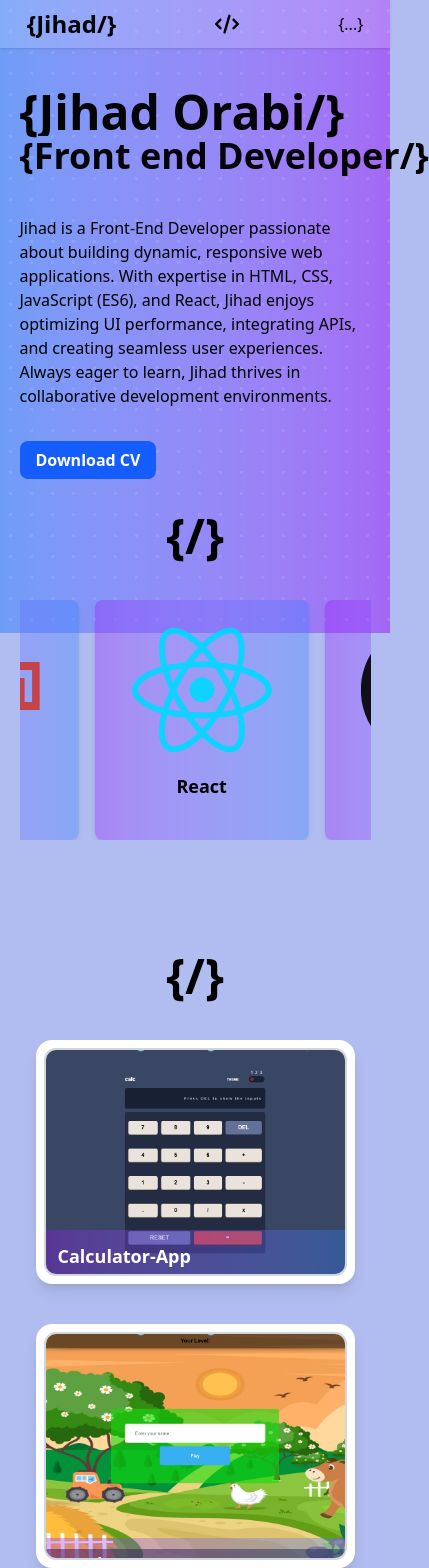
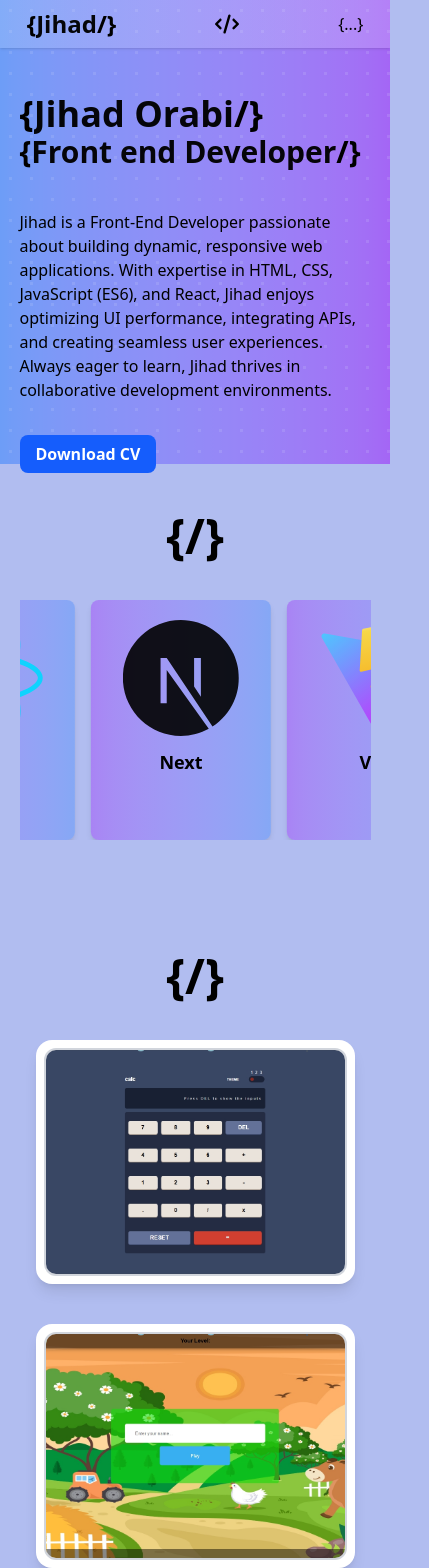
Before and after one commit to Jihad0r/personal_site, a React (Vite) app: page / in a window 390 px wide. Shown: the top 1568 px of the page, 429 px wide, since content can reach past the window. Built offline with nearby package versions, Linux system fonts and the light colour scheme.

Commit message:
v_1 personalSite update_2

```diff
--- a/src/App.jsx
+++ b/src/App.jsx
@@ -17,7 +17,7 @@ function App() {
       <Contact/>
     </div>
     <ScrollUpButton />
-    <div className="copyright bg-black p-4 mt-10  text-white text-center">Made With Love By Jihad Mohammed © {year}</div></>
+    <footer className="copyright bg-black p-4 mt-10  text-white text-center">Made With Love By Jihad Mohammed © {year}</footer></>
   )
 }
 
--- a/src/component/Home.jsx
+++ b/src/component/Home.jsx
@@ -4,8 +4,8 @@ export const Home = () => {
   return (
     <div className='flex items-center justify-around mb-[1rem] h-96 mt-10' id="Home">
       <div className="w-full md:w-1/2">
-        <TextEffect text={"Jihad Orabi"}  size={"text-5xl"}/>
-        <TextEffect text={"Front end Developer"}  size={"text-4xl"}/>
+        <TextEffect text={"Jihad Orabi"}  size={"text-4xl  md:text-5xl"}/>
+        <TextEffect text={"Front end Developer"}  size={"text-3xl  md:text-4xl"}/>
         <p className="mt-10 mb-10">Jihad is a Front-End Developer passionate about building dynamic, responsive web applications. With expertise in HTML, CSS, JavaScript (ES6), and React, Jihad enjoys optimizing UI performance, integrating APIs, and creating seamless user experiences. Always eager to learn, Jihad thrives in collaborative development environments.</p>
         <a
           href="https://drive.google.com/uc?export=download&id=1mHh1-4Q592IUau9HcXCsdfYJZqcfnZ9d"
@@ -15,7 +15,7 @@ export const Home = () => {
         </a>
       </div>
       <img className='hidden md:block w-1/3' src={img} alt="responsive" />
-      <div class="absolute top-0 opacity-50  w-full -z-1 h-[75vh] md:h-3/4 bg-gradient-to-r from-blue-500 to-purple-600">
+      <div class="absolute top-0 opacity-50  w-full -z-1 h-[55vh] sm:h-[75vh]  md:h-3/4 bg-gradient-to-r from-blue-500 to-purple-600">
         <div class="absolute inset-0 bg-dot-pattern opacity-30 z-1"></div></div>
     </div>
   )
--- a/src/component/Projects.jsx
+++ b/src/component/Projects.jsx
@@ -31,13 +31,13 @@ export const Projects = () => {
         🔗 GitHub Repo
       </a>
     </div>
-    <div className="description absolute -bottom-50 left-0 right-0 p-3 bg-gradient-to-r from-[oklch(0.56_0.29_302.32/_0.33)] to-[oklch(0.62_0.21_259.82/_0.33)] text-white overflow-hidden">
+    <div className="description absolute -bottom-60 left-0 right-0 p-3 bg-gradient-to-r from-[oklch(0.56_0.29_302.32/_0.33)] to-[oklch(0.62_0.21_259.82/_0.33)] text-white overflow-hidden">
       <p className="text-lg font-semibold">{repo.name}</p>
-      <p className="">{repo.description}</p>
+      <p className="text-sm">{repo.description}</p>
       <div className='flex'>
         Tools:
         {repo.languages.map((lang, index) => (
-          <p className='m-3' key={index}>{lang}</p>
+          <p className='m-3 text-sm' key={index}>{lang}</p>
         ))}
       </div>
     </div>
--- a/src/component/Tools.jsx
+++ b/src/component/Tools.jsx
@@ -44,10 +44,10 @@ export const Tools = () => {
       {tools.map((tool, index) => (
         <div
         key={index}
-        className="icon flex-shrink-0 mr-4 pb-5 pt-5 w-[32%] h-60 text-center rounded-lg shadow-md bg-gradient-to-r from-[oklch(0.56_0.29_302.32/_0.33)] to-[oklch(0.62_0.21_259.82/_0.33)]"
+        className="icon flex-shrink-0 mr-4 pb-5 pt-5 w-[27%]  md:w-[32%] h-60 text-center rounded-lg shadow-md bg-gradient-to-r from-[oklch(0.56_0.29_302.32/_0.33)] to-[oklch(0.62_0.21_259.82/_0.33)]"
       >
 
-          <img src={tool.icon} alt={tool.name} className="w-35 h-35 mx-auto opacity-90" />
+          <img src={tool.icon} alt={tool.name} className="w-29 h-29 md:w-35  md:h-35 mx-auto opacity-90" />
           <p className="mt-3 text-lg font-semibold">{tool.name}</p>
         </div>
       ))}
```
